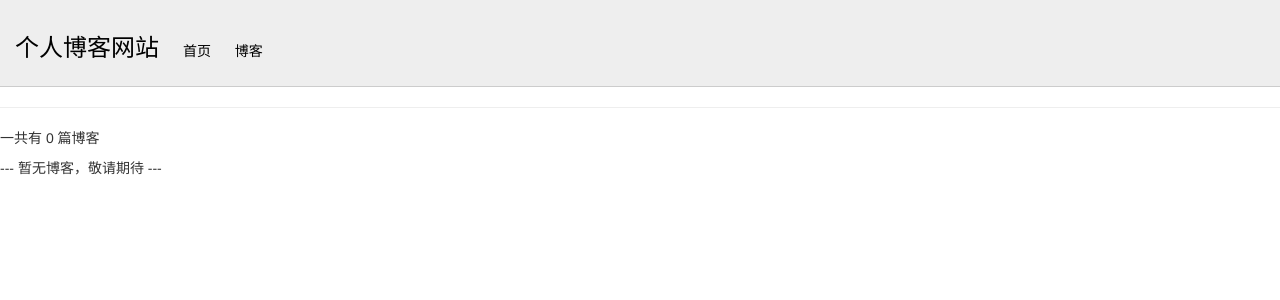
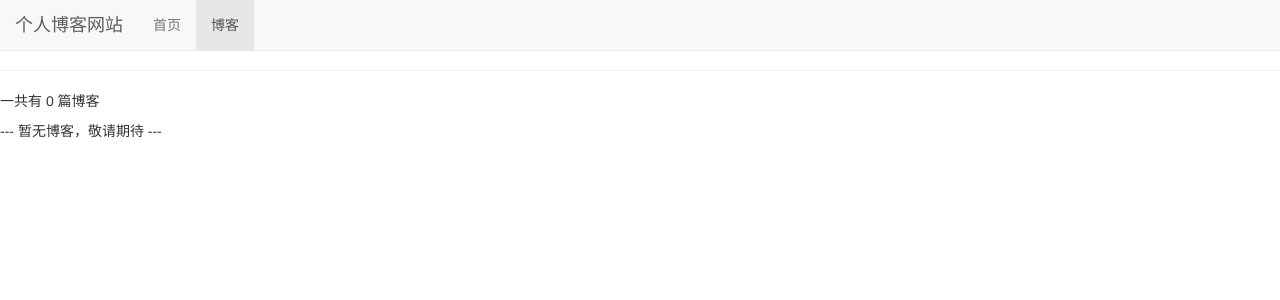
Before and after one commit to able8/Django-Course, a Django app: page /blog/ in a window 1280 px wide. Shown: the top 300 px of the page. Run offline with Django 3.2, Linux system fonts and the light colour scheme; data that the repository does not hold is empty; some libraries are stand-ins or nearby versions.

Commit message:
p11 add bootstrap navbar and change style

```diff
--- a/mysite/static/base.css
+++ b/mysite/static/base.css
@@ -1,8 +1,12 @@
-*{
+* {
     margin: 0;
     padding: 0;
 }
-div.nav{
+
+body {
+    margin-top: 70px!important;
+}
+/* div.nav{
     background-color: #eee;
     border-bottom: 1px solid #ccc;
     padding: 10px 5px;
@@ -15,4 +19,4 @@ div.nav a{
 }
 div.nav a.logo {
     display: inline-block;
-}
+} */
--- a/mysite/templates/base.html
+++ b/mysite/templates/base.html
@@ -7,8 +7,8 @@
     <meta name="viewport" content="width=device-width, initial-scale=1.0">
     <meta http-equiv="X-UA-Compatible" content="ie=edge">
     <title>{% block title %}{% endblock title %}</title>
-    <!-- <link rel="stylesheet" href="/static/base.css"> -->
-    <link rel="stylesheet" href="{% static 'base.css' %}">
+    <link rel="stylesheet" href="/static/base.css">
+    <!-- <link rel="stylesheet" href="{% static 'base.css' %}"> -->
     <link rel="stylesheet" href="{% static 'bootstrap-3.3.7/css/bootstrap.min.css' %}">
 
     {% block header_extends %}
@@ -16,13 +16,26 @@
 </head>
 
 <body>
-    <div class="nav">
-        <a class="logo" href="{% url 'home' %}">
-            <h3>个人博客网站</h3>
-        </a>
-        <a href="/">首页</a>
-        <a href="{% url 'blog_list' %}">博客</a>
+    <div class="navbar navbar-default navbar-fixed-top" role="navigation">
+        <div class="container-fluid">
+            <div class="navbar-header">
+                <a class="navbar-brand" href="{% url 'home' %}">个人博客网站</a>
+                <button class="navbar-toggle collapsed" data-toggle="collapse" data-target="#navbar-collapse">
+                    <span class="icon-bar"></span>
+                    <span class="icon-bar"></span>
+                    <span class="icon-bar"></span>
+                </button>
+            </div>
+            <div class="collapse navbar-collapse" id="navbar-collapse">
+                <ul class="nav navbar-nav">
+                        <li class="{% block nav_home_active %}{% endblock %}"><a href="{% url 'home' %}">首页</a></li>
+                        <li class="{% block nav_blog_active%}{% endblock%}">
+                        <a href="{% url 'blog_list' %}">博客</a></li>
+                </ul>
+            </div>
+        </div>
     </div>
+
         {% block content %}{% endblock content %}
 
     <script type="text/javascript" src="{% static 'jquery-1.12.4.min.js' %}"></script>
--- a/mysite/templates/blog/blog_detail.html
+++ b/mysite/templates/blog/blog_detail.html
@@ -14,5 +14,6 @@
             {{ blog.blog_type }}
         </a>
     </p>
-    <p>{{ blog.content|truncatechars:30 }}</p>
+    <!-- <p>{{ blog.content|truncatechars:30 }}</p> -->
+    <p>{{ blog.content }}</p>
 {% endblock content %}
--- a/mysite/templates/blog/blog_list.html
+++ b/mysite/templates/blog/blog_list.html
@@ -4,6 +4,8 @@
 {% block title %}
 个人博客网站
 {% endblock title %}
+
+{% block nav_blog_active%}active{% endblock%}
 
 {% block content %}
     <hr>
--- a/mysite/templates/home.html
+++ b/mysite/templates/home.html
@@ -1,5 +1,7 @@
 {% extends "base.html" %}
 {% load staticfiles %}
+
+{% block nav_home_active %}active{% endblock %}
 
 {% block title %}
     我的网站|首页
```
Also changed, not shown: README.md.
